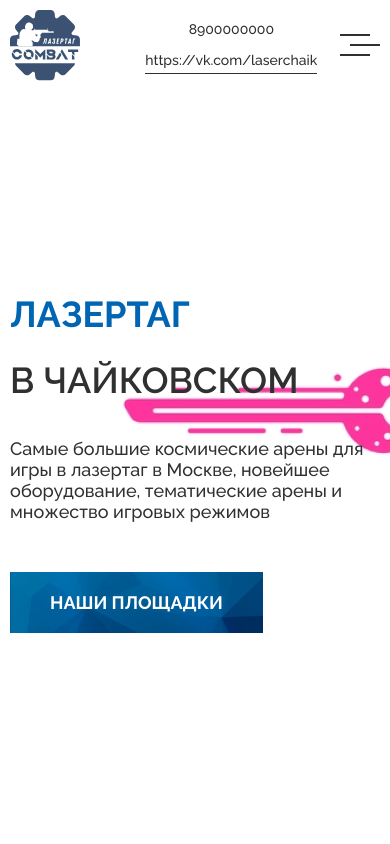
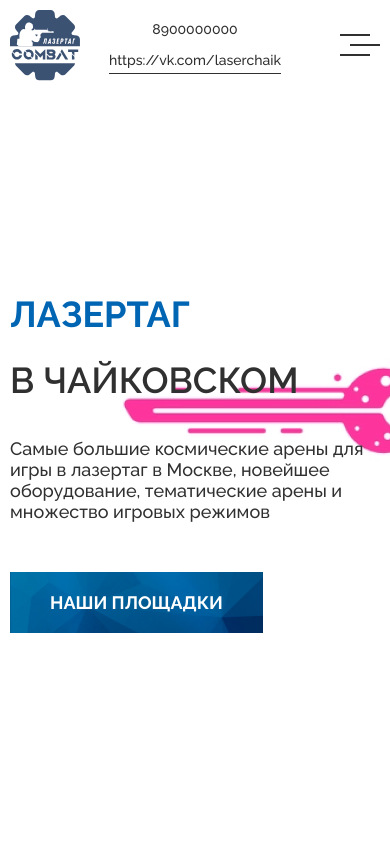
Before and after one commit to fikalisAP/COMBAT, a plain HTML site: page index.html in a window 390 px wide. Shown: the top 844 px of the page. Drawn offline with nearby package versions, Linux system fonts and the light colour scheme.

Commit message:
header fixed

```diff
--- a/css/style.css
+++ b/css/style.css
@@ -657,11 +657,15 @@ a {
 
     .header__top img {
         z-index: 1;
+        margin-right: auto;
     }
 
     .menu__contacts {
         z-index: 1;
         font-size: 18px;
+        position: absolute;
+        left: 50%;
+        transform: translateX(-50%);
     }
 
     .menu__items {
```
